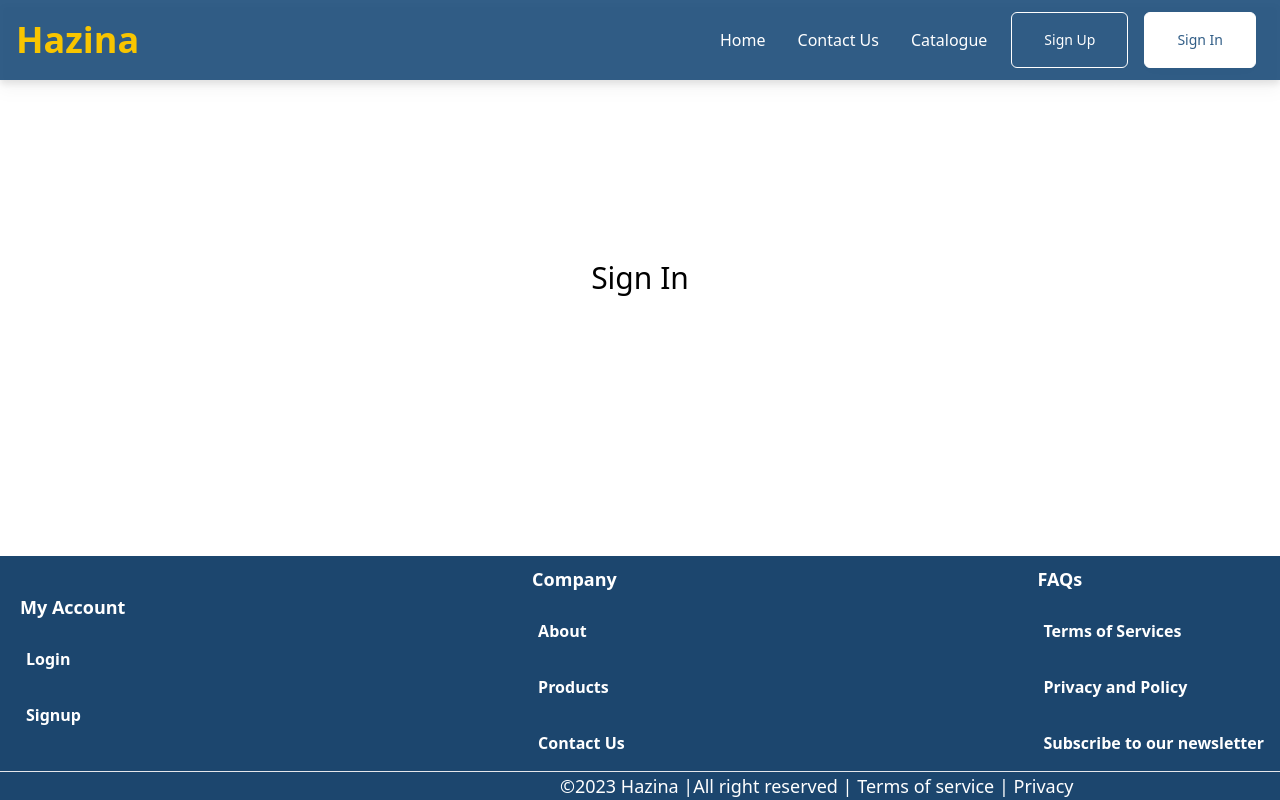
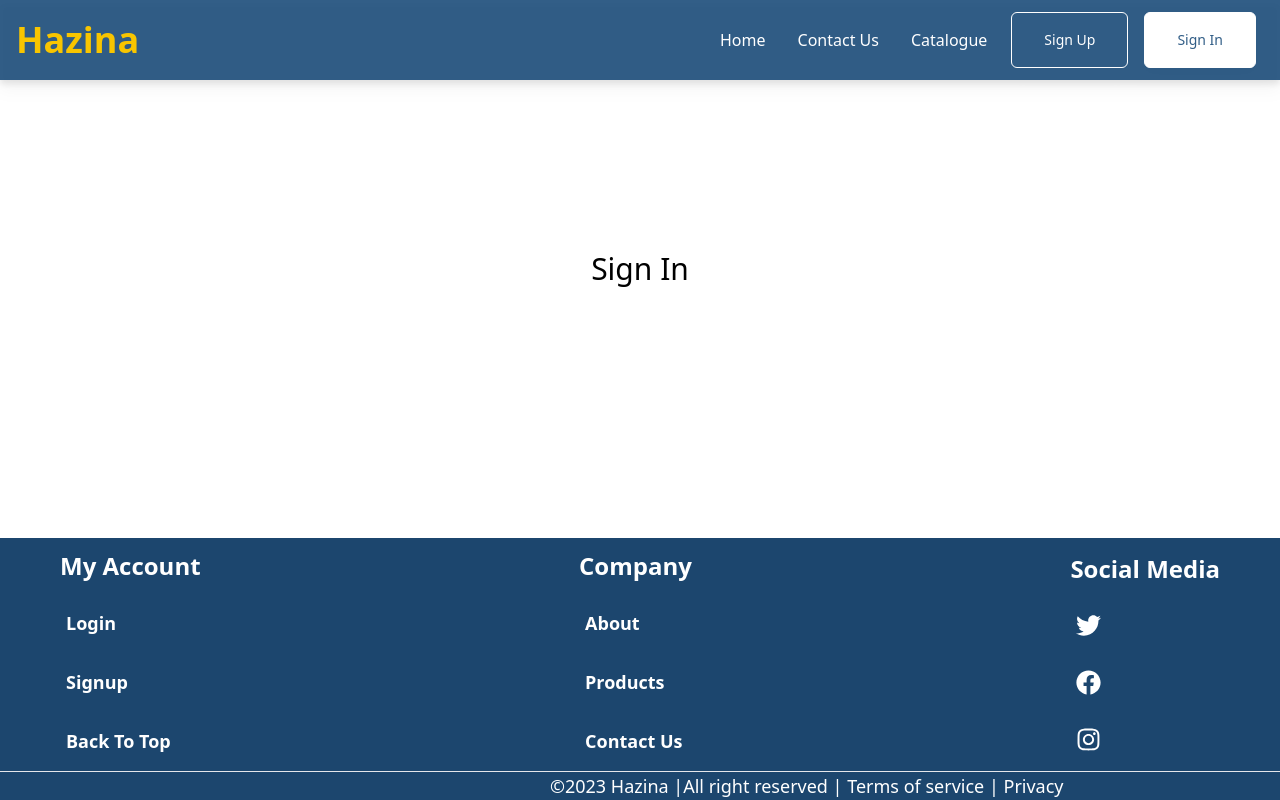
Before and after one commit to Beulah-Matt/hazina-project-frontend, a React (Create React App) app: page /sign-in in a window 1280 px wide. Built offline with nearby package versions, Linux system fonts and the light colour scheme.

Commit message:
adding routes

```diff
--- a/src/Components/Footer.css
+++ b/src/Components/Footer.css
@@ -17,23 +17,29 @@
     justify-content: space-between;
     align-items: center;
     align-content: center;
-    padding-left: 10px;
+    padding-left: 50px;
+    padding-right: 50px;
+    font-size: large;
+    block-size: fit-content
 
 }
 .list{
     align-content: space-around;
+
+
 }
 .col{
     font-weight: bold
+
 
 }
 .heading{
     padding: 10px;
     font-weight: bolder;
-    font-size: large;
+    font-size: x-large;
 }
 .col-sm{
-    padding-left: 550px;
+    padding-left: 500px;
 }
 @media(max-width: 600px){
     .row, .col, .col-sm{
@@ -43,3 +49,7 @@
         background-color: rgb(28, 70, 110);
     }
 }
+/* .icon{ */
+    /* height: 70px;
+    width: 50px; */
+/* } */
--- a/src/Components/Footer.jsx
+++ b/src/Components/Footer.jsx
@@ -1,5 +1,6 @@
 import React from 'react'
 import "./Footer.css"
+import {FaFacebook,  FaTwitter, FaInstagram} from 'react-icons/fa'
 const Footer = () => {
     return (
         <div className="main-footer">
@@ -11,6 +12,7 @@ const Footer = () => {
                         <ul className="list">
                         <li><a href="/sign-in">Login</a></li>
                         <li><a href="/sign-up">Signup</a></li>
+                        <li><a href="/">Back To Top</a></li>
                         </ul>
                     </div>
                     {/* column2 */}
@@ -24,13 +26,11 @@ const Footer = () => {
                     </div>
                     {/* column3 */}
                     <div className="col">
-                        <h4 className="heading">FAQs</h4>
+                        <h4 className="heading">Social Media</h4>
                         <ul className="list">
-                            <li>Terms of Services</li>
-                            <li>Privacy and Policy</li>
-                            <div class="socialmedia">
-                                <li>Subscribe to our newsletter</li>
-                            </div>
+                            <li className="icon"><a href="https://twitter.com/"><FaTwitter size={25}/></a></li>
+                            <li className="icon"><a href="https://www.facebook.com/"><FaFacebook size={25}/></a></li>
+                            <li className="icon"><a href="https://www.instagram.com/"><FaInstagram size={25}/></a></li>
                         </ul>
                     </div>
                 </div>
```
